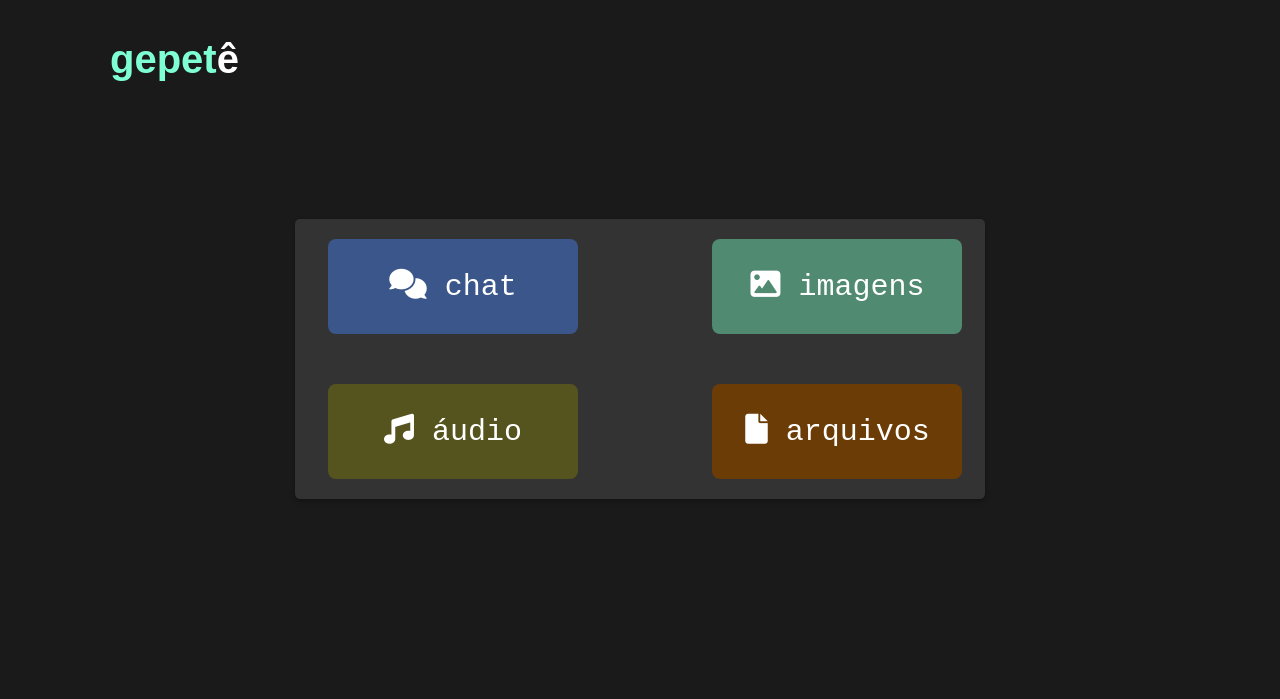
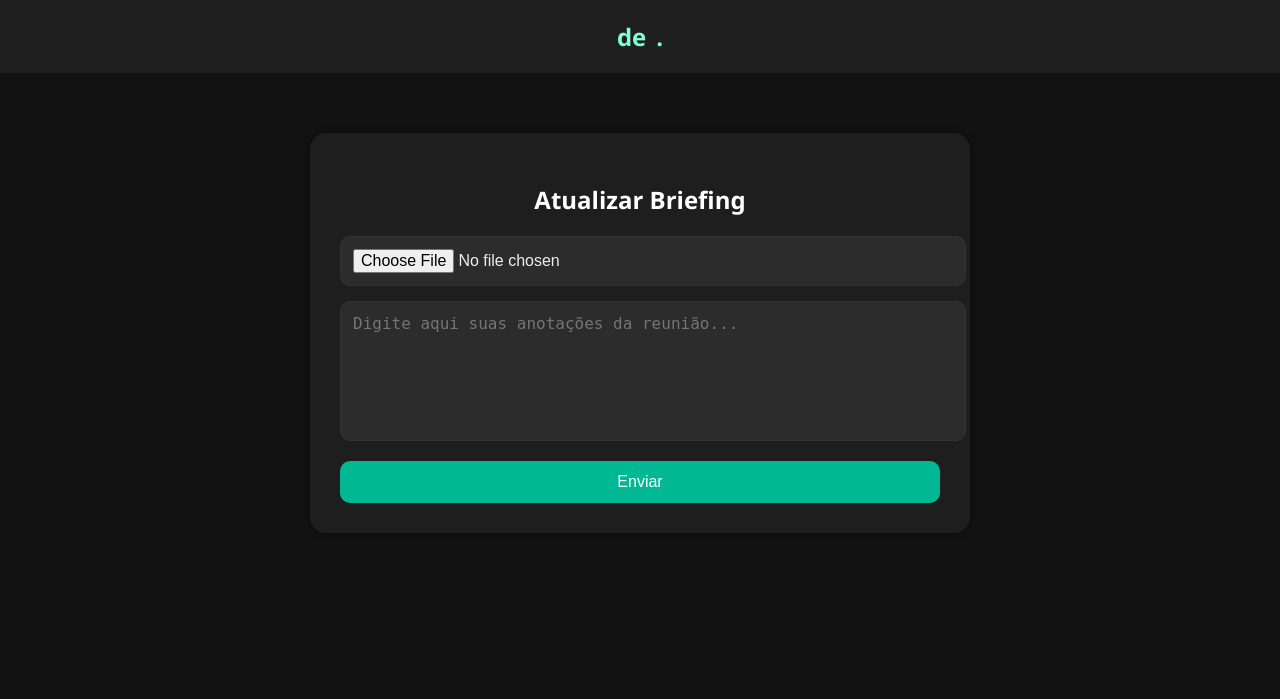
Before and after one commit to b3ric/gepete, a Django app: page /app/ in a window 1280 px wide. Shown: the top 699 px of the page. Run offline with Django 4.2, Linux system fonts and the light colour scheme.

Commit message:
briefings poc

```diff
--- a/app/static/app/style.css
+++ b/app/static/app/style.css
@@ -134,3 +134,25 @@ header img {
 .white-text {
   color: white; /* Apply the red color to the text within the span with class "red-text" */
 }
+
+.logo-header {
+  width: 100%;
+  background-color: #1f1f1f;
+  text-align: center;
+  padding: 20px 0;
+}
+
+.logo {
+  font-size: 32px;
+  font-weight: 600;
+  font-family: 'Segoe UI', Tahoma, Geneva, Verdana, sans-serif;
+  text-decoration: none;
+}
+
+.logo-de {
+  color: aquamarine;
+}
+
+.logo-brief {
+  color: white;
+}
--- a/app/templates/app/chat.html
+++ b/app/templates/app/chat.html
@@ -111,7 +111,7 @@
 </head>
 <body>
     <header>
-        <h1><a style="text-decoration: none; color: aquamarine; margin-left: 100px;" href="{% url 'index' %}">gepet</a></h1> <h1><a style="text-decoration: none; color: white;" href="{% url 'index' %}">ê</a></h1>
+        <h1><a style="text-decoration: none; color: aquamarine; margin-left: 100px;" href="{% url 'index' %}">de</a></h1> <h1><a style="text-decoration: none; color: white;" href="{% url 'index' %}">brief</a></h1>
     </header>
     <div class="chat-container">
         <div class="chat-header">chat
--- a/app/templates/app/img.html
+++ b/app/templates/app/img.html
@@ -112,7 +112,7 @@
 </head>
 <body>
     <header>
-        <h1><a style="text-decoration: none; color: aquamarine; margin-left: 100px;" href="{% url 'index' %}">gepet</a></h1> <h1><a style="text-decoration: none; color: white;" href="{% url 'index' %}">ê</a></h1>
+        <h1><a style="text-decoration: none; color: aquamarine; margin-left: 100px;" href="{% url 'index' %}">de</a></h1> <h1><a style="text-decoration: none; color: white;" href="{% url 'index' %}">brief</a></h1>
     </header>
     <div class="img-container">
         <div class="img-header">imagens
--- a/app/templates/app/index.html
+++ b/app/templates/app/index.html
@@ -1,45 +1,119 @@
-{% load static %}
-
-<!-- Other meta tags and stylesheets -->
-<link rel="stylesheet" href="https://cdnjs.cloudflare.com/ajax/libs/font-awesome/6.0.0-beta3/css/all.min.css" />
-<link rel="stylesheet" href="{% static 'app/style.css' %}">
-
-
 <!DOCTYPE html>
 <html lang="en">
 <head>
     <meta charset="UTF-8">
     <meta name="viewport" content="width=device-width, initial-scale=1.0">
-    <title>Homepage</title>
+    <title>Atualizar Briefing</title>
+    <style>
+        body {
+            margin: 0;
+            padding: 0;
+            background-color: #121212;
+            font-family: 'Segoe UI', Tahoma, Geneva, Verdana, sans-serif;
+            color: #e0e0e0;
+            display: flex;
+            flex-direction: column;
+            align-items: center;
+        }
+
+        header {
+            width: 100%;
+            background-color: #1f1f1f;
+            padding: 20px 0;
+            text-align: center;
+            font-size: 24px;
+        }
+
+        header a {
+            text-decoration: none;
+            color: aquamarine;
+            margin: 0 5px;
+            font-weight: bold;
+        }
+
+        .container {
+            background-color: #1e1e1e;
+            padding: 30px;
+            border-radius: 16px;
+            margin-top: 60px;
+            width: 90%;
+            max-width: 600px;
+            box-shadow: 0 0 10px rgba(0,0,0,0.4);
+        }
+
+        h2 {
+            font-size: 24px;
+            margin-bottom: 20px;
+            color: #fff;
+            text-align: center;
+        }
+
+        input[type="file"],
+        select,
+        textarea {
+            width: 100%;
+            background-color: #2c2c2c;
+            border: 1px solid #333;
+            color: #eee;
+            padding: 12px;
+            border-radius: 10px;
+            margin-bottom: 15px;
+            font-size: 16px;
+        }
+
+        textarea {
+            resize: none;
+        }
+
+        .send-button {
+            width: 100%;
+            padding: 12px;
+            background-color: #00b894;
+            color: #fff;
+            border: none;
+            border-radius: 10px;
+            font-size: 16px;
+            cursor: pointer;
+            transition: background-color 0.3s ease;
+        }
+
+        .send-button:hover {
+            background-color: #019170;
+        }
+
+        .response-container {
+            margin-top: 40px;
+            background-color: #1e1e1e;
+            border-radius: 12px;
+            padding: 20px;
+            width: 90%;
+            max-width: 600px;
+            box-shadow: 0 0 10px rgba(0,0,0,0.3);
+            font-family: 'Courier New', Courier, monospace;
+            font-size: 16px;
+            color: #a3c0b2;
+        }
+    </style>
 </head>
 <body>
     <header>
-        <h1><a style="text-decoration: none; color: aquamarine; margin-left: 100px;" href="{% url 'index' %}">gepet</a></h1> <h1><a style="text-decoration: none; color: white;" href="{% url 'index' %}">ê</a></h1>
+        <a href="{% url 'index' %}">de</a><a href="{% url 'index' %}">.</a>
     </header>
 
+    <div class="container">
+        <h2>Atualizar Briefing</h2>
+        <form method="post" action="{% url 'file' %}" enctype="multipart/form-data">
+            {% csrf_token %}
+            <input type="file" name="doc_file" accept=".docx" required>
+            <textarea name="prompt" rows="6" placeholder="Digite aqui suas anotações da reunião..." required></textarea>
+            <button type="submit" class="send-button">Enviar</button>
+        </form>
+    </div>
 
-    <div class="container">
-        <div class="button-row">
-            <div class="button-container">
-                <a style="text-decoration: none;" href="{% url 'chat' %}">
-                    <button class="chat-button"><i class="fas fa-comments"></i> chat</button>
-                </a>
-                <a style="text-decoration: none;" href="{% url 'img' %}">
-                    <button class="img-button"><i class="fa-solid fa-image"></i> imagens</button>
-                </a>
-            </div>
-            <div class="spacing"></div>
-            <div class="button-container">
-                <a style="text-decoration: none;" href="{% url 'aud' %}">
-                    <button class="aud-button">
-                        <i class="fa fa-music"></i> áudio
-                    </button>
-                </a>
-                <a style="text-decoration: none;" href="{% url 'file' %}">
-                    <button class="file-button" disabled><i class="fa fa-file"></i> arquivos</button>
-                </a>
-            </div>
-        </div>
+    {% if response %}
+    <div class="response-container">
+        {{ response }}
     </div>
+    {% endif %}
 </body>
 </html>
--- a/app/views.py
+++ b/app/views.py
@@ -1,8 +1,10 @@
 from django.shortcuts import render
+from django.http import HttpResponse
 from .chatgpt import chatgpt
 
 def index(request):
     return render(request,'app/index.html')
+
 
 def img(request):
     if request.method == 'POST':
@@ -41,6 +43,20 @@ def chat(request):
         return render(request,'app/chat.html')
     return render(request,'app/chat.html')
 
-def file():
-    # implementation pending
-    pass
+
+def file(request):
+    if request.method == 'POST':
+        doc_file = request.FILES.get('doc_file')
+        prompt = request.POST.get('prompt')
+
+        if doc_file and prompt:
+            updated_doc_bytes = chatgpt.update_briefing(doc_file, prompt)
+            if updated_doc_bytes:
+                response = HttpResponse(updated_doc_bytes, content_type='application/vnd.openxmlformats-officedocument.wordprocessingml.document')
+                response['Content-Disposition'] = 'attachment; filename="updated_briefing.docx"'
+                return response
+
+        context = {'response': "Por favor, envie um documento Word e notas da reunião."}
+        return render(request, 'app/file.html', context)
+
+    return render(request, 'app/file.html')
```
Also changed, not shown: app/chatgpt/chatgpt.py (+35 -0 lines), app/templates/app/aud.html (+4 -4 lines), app/templates/app/file.html (+90 -106 lines).
